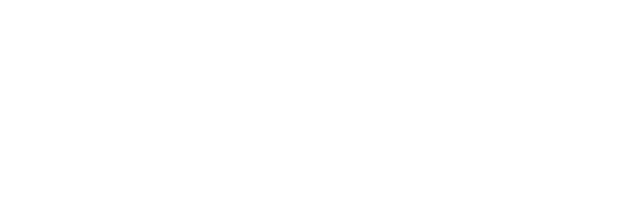
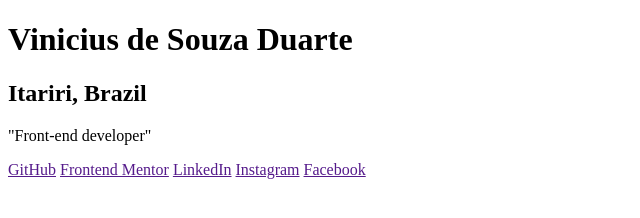
Before and after one commit to ViniCellist/Frontend-Mentor-Social-Link-Files, a plain HTML site: page index.html in a window 1280 px wide. Shown: the whole page, without its empty margins (0-640 px from the left). Drawn offline with Linux system fonts and the light colour scheme.

Commit message:
feat: main structure

```diff
--- a/index.html
+++ b/index.html
@@ -10,7 +10,21 @@
   <title>Frontend Mentor | Social links profile</title>
 </head>
 <body>
-
+  <main class="container">
+    <div class="container__avatar"></div>
+    <div class="container__info">
+      <h1 class="container__info-title">Vinicius de Souza Duarte</h1>
+      <h2 class="container__info-subtitle">Itariri, Brazil</h2>
+      <p class="container__info-text">"Front-end developer"</p>
+    </div>
+    <div class="container__btns">
+      <a href="" class="container__btns-social">GitHub</a>
+      <a href="" class="container__btns-social">Frontend Mentor</a>
+      <a href="" class="container__btns-social">LinkedIn</a>
+      <a href="" class="container__btns-social">Instagram</a>
+      <a href="" class="container__btns-social">Facebook</a>
+    </div>
+  </main>
   <!-- <div class="attribution">
     Challenge by <a href="https://www.frontendmentor.io?ref=challenge" target="_blank">Frontend Mentor</a>.
     Coded by <a href="#">Your Name Here</a>.
```
